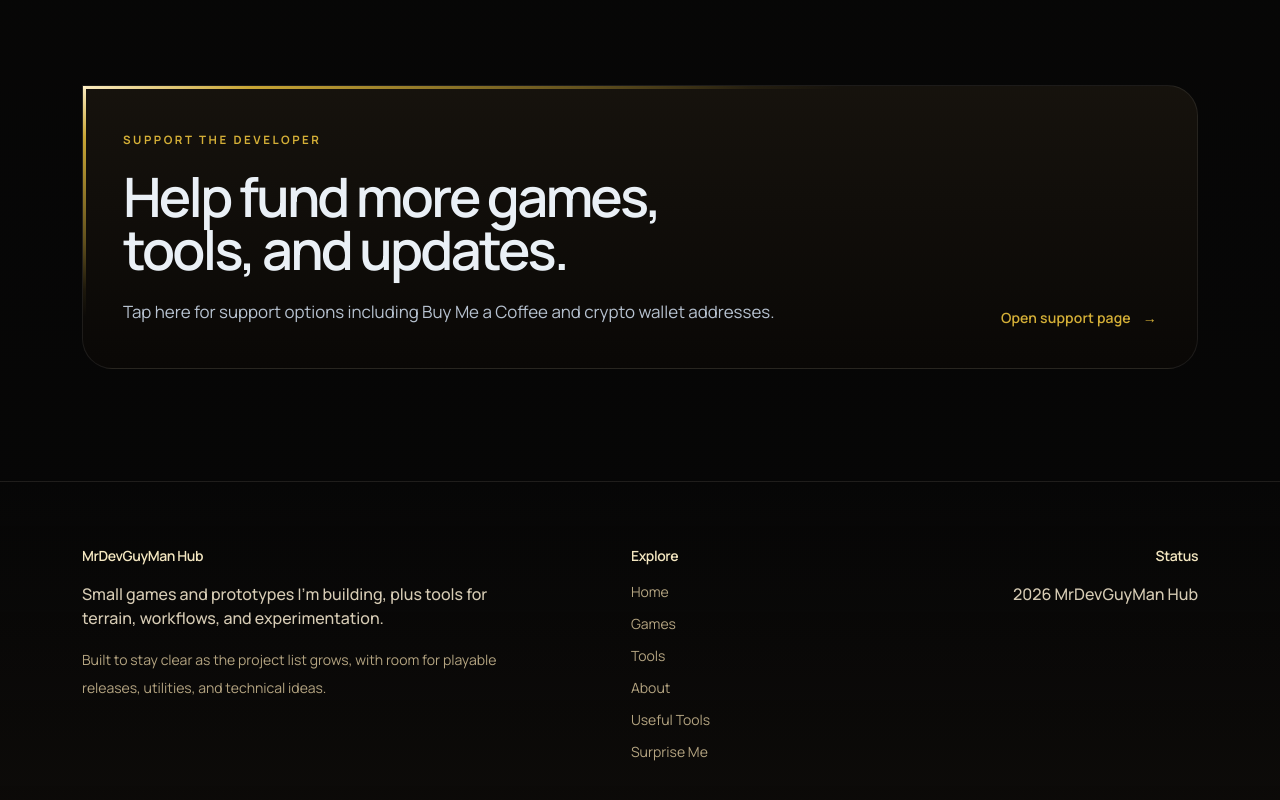
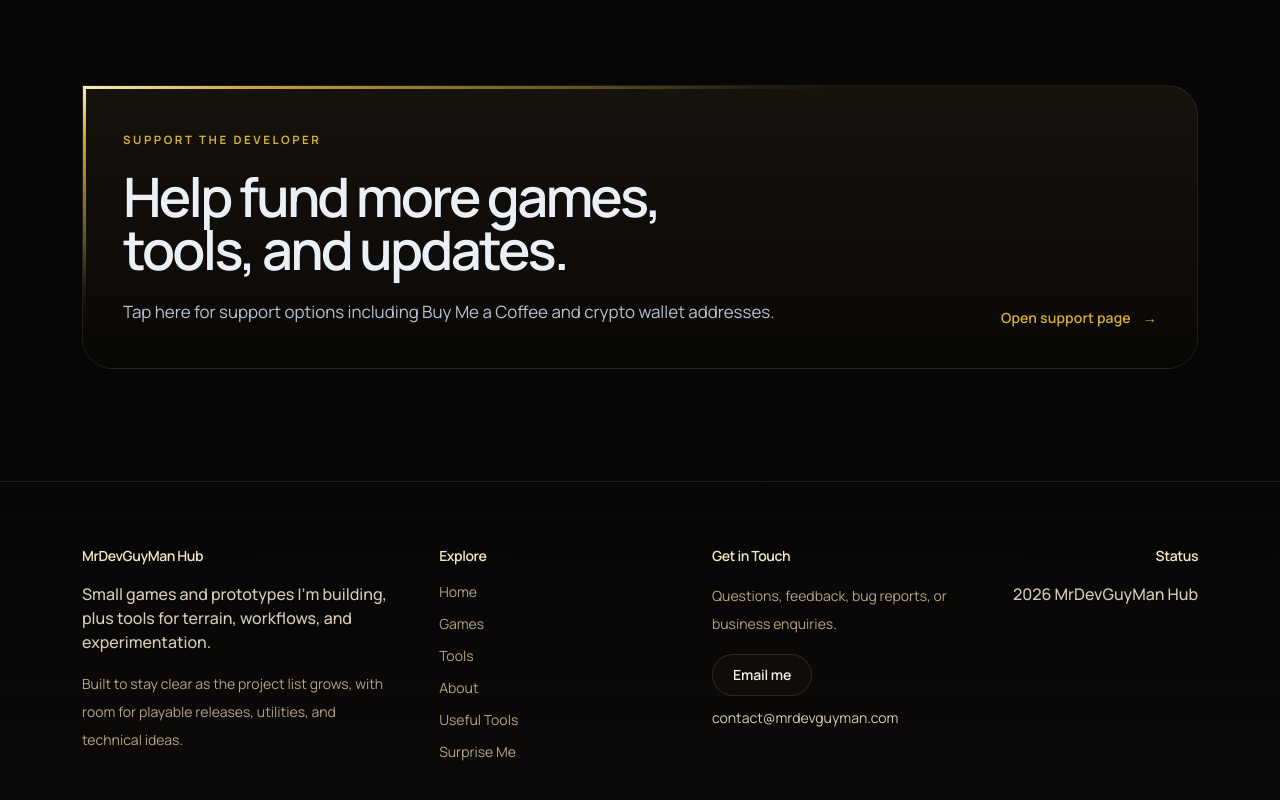
Before and after one commit to MrDevGuyMan/MrDevGuyMan, a Next.js app: page / in a window 1280 px wide. Shown: the part 7283-8083 px from the top of the page. Built offline with nearby package versions, Linux system fonts and the light colour scheme; no server answers.

Commit message:
Add footer contact link

```diff
--- a/components/layout/site-footer.tsx
+++ b/components/layout/site-footer.tsx
@@ -6,7 +6,7 @@ import { SurpriseMeLink } from "@/components/ui/surprise-me-link";
 export function SiteFooter() {
   return (
     <footer className="mt-28 border-t border-line bg-[linear-gradient(180deg,rgba(9,8,6,0),rgba(16,13,10,0.66))]">
-      <Container className="grid gap-12 py-16 text-sm text-muted md:grid-cols-[1.2fr_0.8fr_auto] md:items-start">
+      <Container className="grid gap-12 py-16 text-sm text-muted md:grid-cols-[1.1fr_0.8fr_0.9fr_auto] md:items-start">
         <div className="max-w-md">
           <p className="mb-4 font-semibold tracking-[-0.03em] text-gold-100">MrDevGuyMan Hub</p>
           <p className="mb-4 text-base font-medium text-[#d7ccb5]">
@@ -39,6 +39,21 @@ export function SiteFooter() {
             ))}
           </div>
         </div>
+        <div>
+          <p className="mb-4 font-semibold tracking-[-0.03em] text-gold-100">Get in Touch</p>
+          <p className="mb-4 leading-7">
+            Questions, feedback, bug reports, or business enquiries.
+          </p>
+          <div className="flex flex-col gap-3">
+            <a
+              href="mailto:contact@mrdevguyman.com"
+              className="btn-secondary w-fit !px-5 !py-2.5 !text-sm"
+            >
+              Email me
+            </a>
+            <p className="text-[#d7ccb5]">contact@mrdevguyman.com</p>
+          </div>
+        </div>
         <div className="md:text-right">
           <p className="mb-4 font-semibold tracking-[-0.03em] text-gold-100">Status</p>
           <p className="mb-2 text-base font-medium text-[#d7ccb5]">
```
